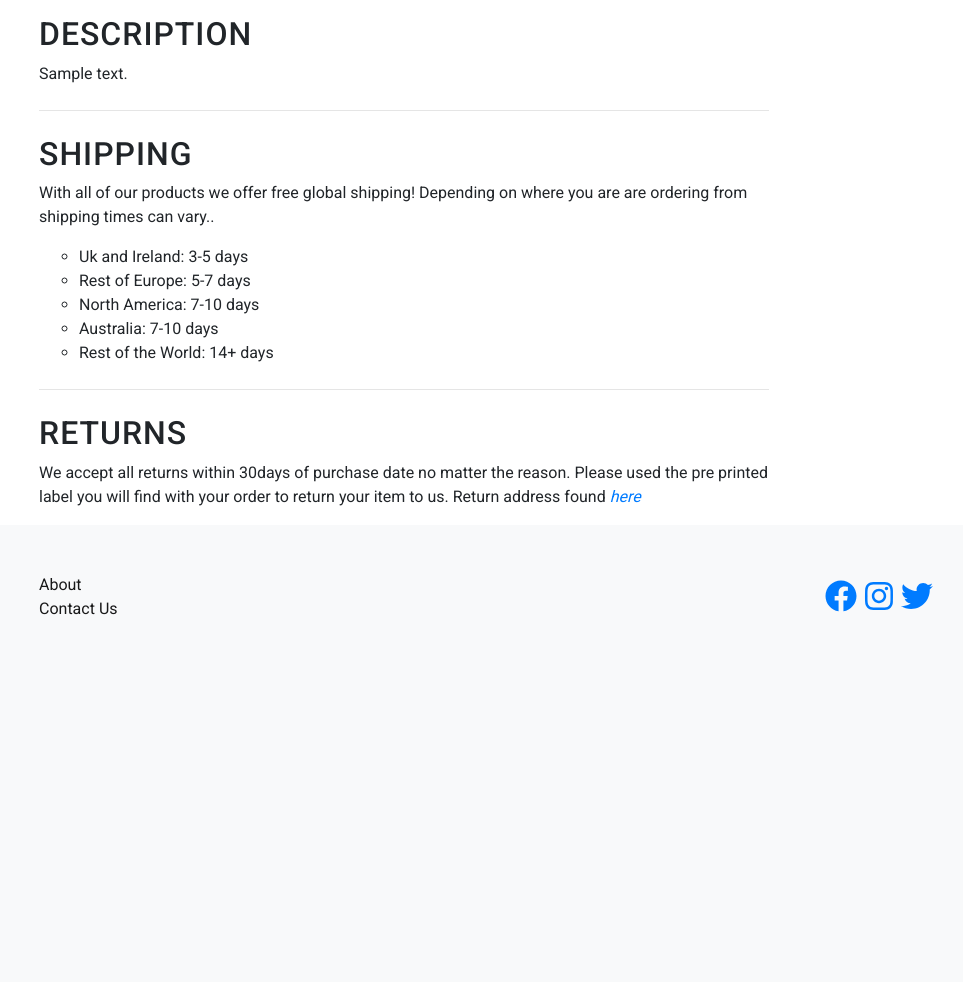
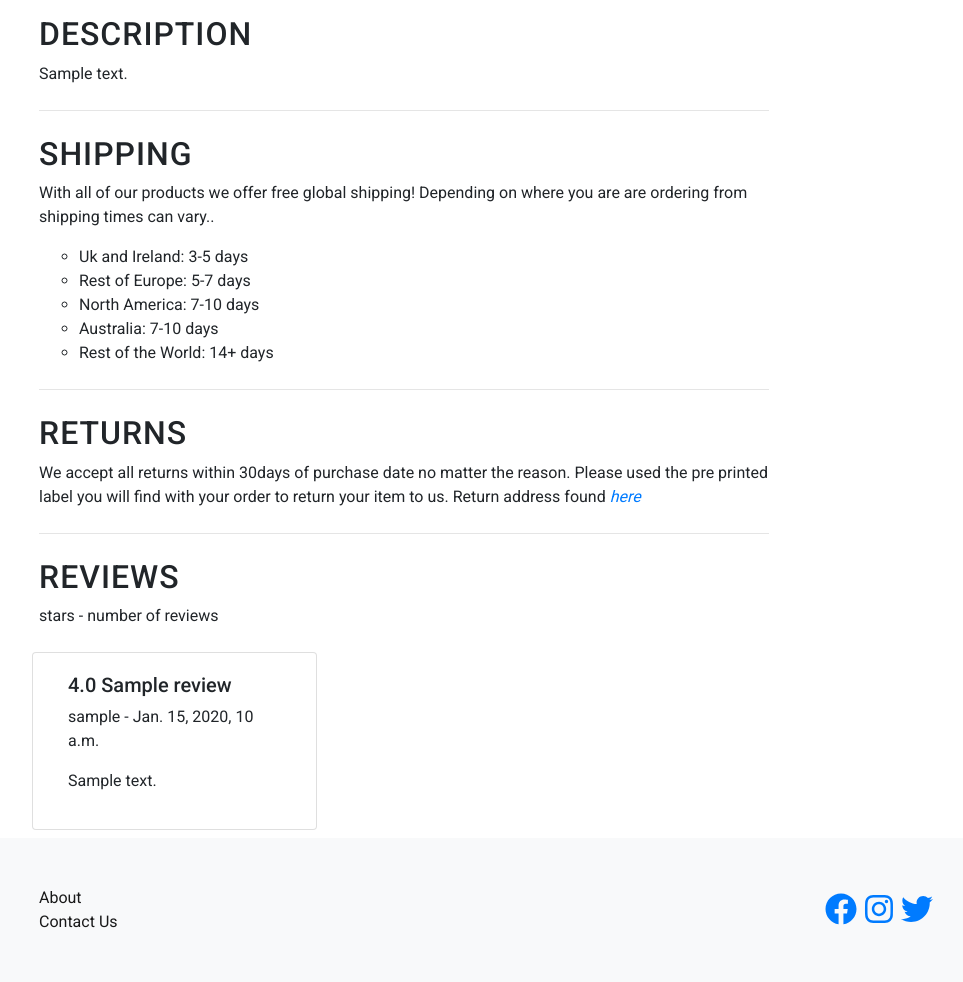
Before and after one commit to alexmortali/grapple, a Django app: a page that uses products/templates/product_detail.html in a window 1280 px wide. Shown: the part 595-1577 px from the top of the page, without its empty margins (46-1009 px from the left). Before the commit the page ends 1210 px from the top, so only its background shows below. Run offline with Django 3.2, Linux system fonts and the light colour scheme; tables that the repository leaves empty hold one stand-in row (values such as "Sample post"); grey boxes marked "Sample" are stand-in pictures; some libraries are stand-ins or nearby versions.

Commit message:
Began reviews section

```diff
--- a/products/templates/product_detail.html
+++ b/products/templates/product_detail.html
@@ -55,8 +55,26 @@
                     Please used the pre printed label you will find with your order to return your
                     item to us. Return address found <a href="/contact/"><i>here</i></a>
                 </p>
+                <hr class="my-4">
             </div>
         </div>
     </div>
+    <div class="row">
+        <div class="col-12 col-md-8">
+            <h3 class="page-title">Reviews</h3>
+            <p>stars - number of reviews</p>
+        </div>
+    </div>
+    <div class="row">
+        {% for review in reviews %}
+        <div class="card col-12 col-md-4 col-lg-3 my-2 mx-2">
+            <div class="card-body">
+                <h5>{{ review.rating }} {{ review.title }}</h5>
+                <p>{{ review.user }} - {{ review.review_date }}</p>
+                <p>{{ review.review|truncatechars:100 }}</p>
+            </div>
+        </div>
+        {% endfor %}
+    </div>
 </div>
 {% endblock %}
```
